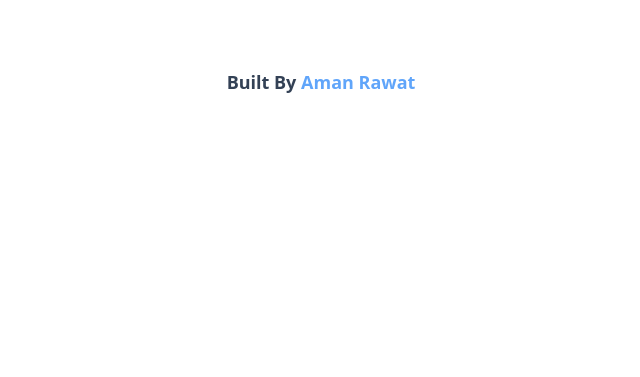
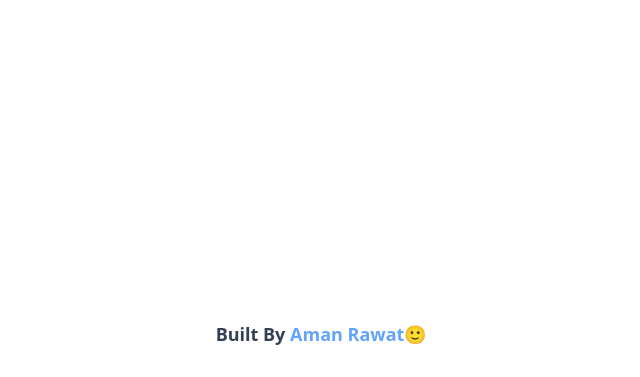
Before and after one commit to dipanshurdev/bubu-dudu, a React (Vite) app: page / in a window 1280 px wide. Both pictures are taken after a click on the button "Aww, Yes🥰". Shown: the part 420-797 px from the top of the page, without its empty margins (319-959 px from the left). Built offline with nearby package versions, Linux system fonts and the light colour scheme.

Commit message:
emoji added

```diff
--- a/src/App.jsx
+++ b/src/App.jsx
@@ -28,7 +28,7 @@ function App() {
 
   return (
     <>
-      <div className="h-screen  w-full p-4">
+      <div className="h-screen  w-full p-4 flex items-center justify-between flex-col">
         <div className="flex items-center justify-center w-full flex-col ">
           <div className="gif-center flex flex-col items-center justify-center mt-10">
             <img
@@ -76,7 +76,7 @@ function App() {
                   href="https://github.com/amanr-dev"
                   target="_blank"
                 >
-                  Aman Rawat
+                  Aman Rawat🙂
                 </a>
               </p>
             </div>
```
